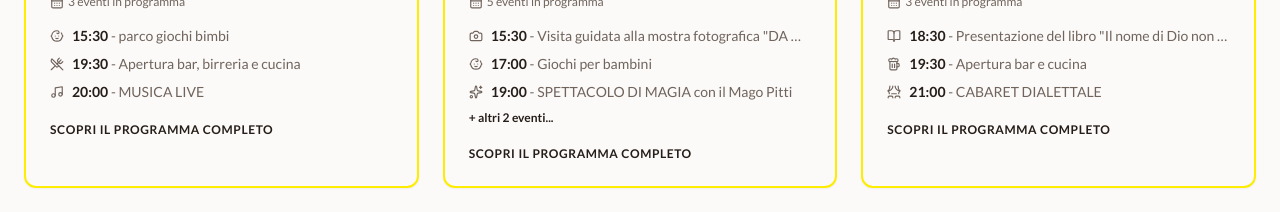
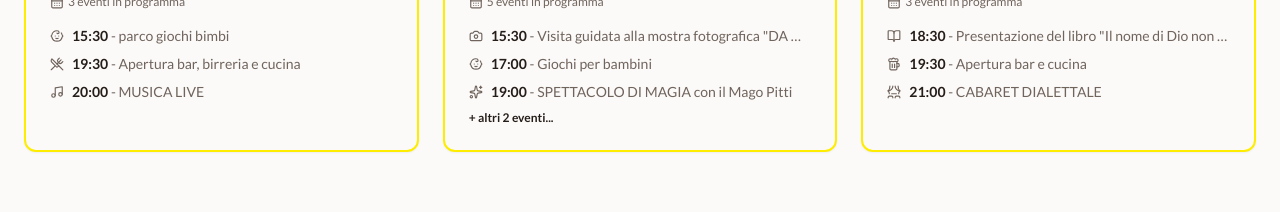
Before and after one commit to darge98/sagra-di-fogliano, a Next.js app: page / in a window 1280 px wide. Shown: the part 1320-1532 px from the top of the page. Built offline with nearby package versions, Linux system fonts and the light colour scheme; a web font is replaced by a local one.

Commit message:
feat: rimuove il "scopri il programma" della sagra

```diff
--- a/components/events-section.tsx
+++ b/components/events-section.tsx
@@ -182,9 +182,9 @@ export function EventsSection() {
                       </li>
                     )}
                   </ul>
-                  <p className="mt-5 text-xs font-bold uppercase tracking-wider group-hover:underline">
+                 {/* <p className="mt-5 text-xs font-bold uppercase tracking-wider group-hover:underline">
                     Scopri il programma completo
-                  </p>
+                  </p> */}
                 </div>
               </CardContent>
             </Card>
```
